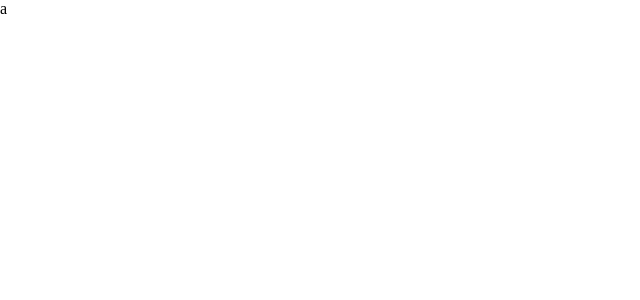
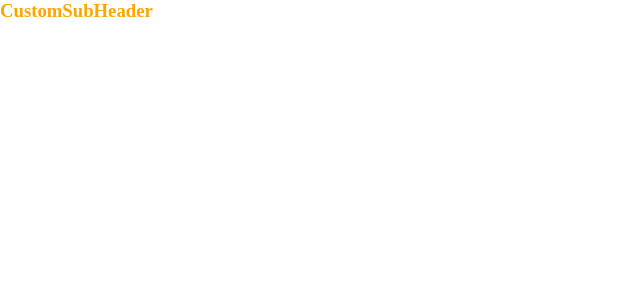
Before and after one commit to 4bnerF3lipe/1HackathonMoovefy, a Vue app in the folder hackathon_web/PetLoc/: page / in a window 1280 px wide. Shown: the top 300 px of the page, without its empty margins (0-640 px from the left). Built offline with nearby package versions, Linux system fonts and the light colour scheme.

Commit message:
componente SubHeader

```diff
--- /dev/null
+++ b/hackathon_web/PetLoc/src/components/atoms/CustomSubHeader.vue
@@ -0,0 +1,50 @@
+<script>
+import { defineComponent } from "vue";
+const name = 'CustomSubHeader'
+
+export default defineComponent({
+  name,
+
+  components: { },
+
+  props: {
+    title:{
+      type:String,
+      required:true
+    },
+
+    color:{
+      type:String,
+      required:true
+    },
+
+    customStyle:{
+      type:Object,
+      default:null
+    }
+  },
+
+  mounted () { },
+
+  updated () { },
+
+  data () {
+    return { }
+  },
+
+  methods: { },
+
+  computed: { },
+
+});
+</script>
+
+<template>
+    <div>
+      <h3 :style="[customStyle, { color: `${color}` }]">{{ title }}</h3>
+    </div>
+</template>
+
+
+<style scoped>
+</style>
--- a/hackathon_web/PetLoc/src/views/HomeView.vue
+++ b/hackathon_web/PetLoc/src/views/HomeView.vue
@@ -1,11 +1,12 @@
 <script>
 import { defineComponent } from "vue";
+import CustomSubHeader from "../components/atoms/CustomSubHeader.vue";
 const name = 'HomeView'
 
 export default defineComponent({
   name,
 
-  components: { },
+  components: {CustomSubHeader },
 
   props: { },
 
@@ -25,7 +26,9 @@ export default defineComponent({
 </script>
 
 <template>
-    <div>a</div>
+    <div>
+      <CustomSubHeader :title="'CustomSubHeader'" :color="'orange'"  />
+    </div>
 </template>
 
 
```
